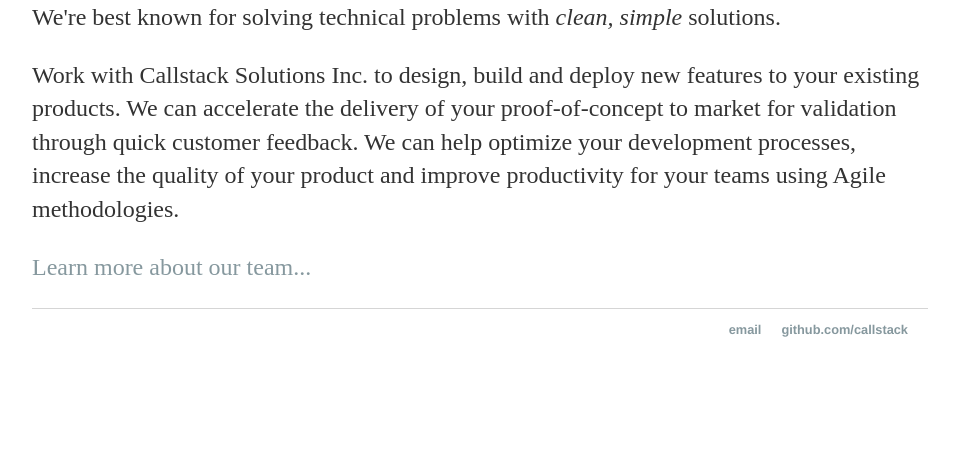
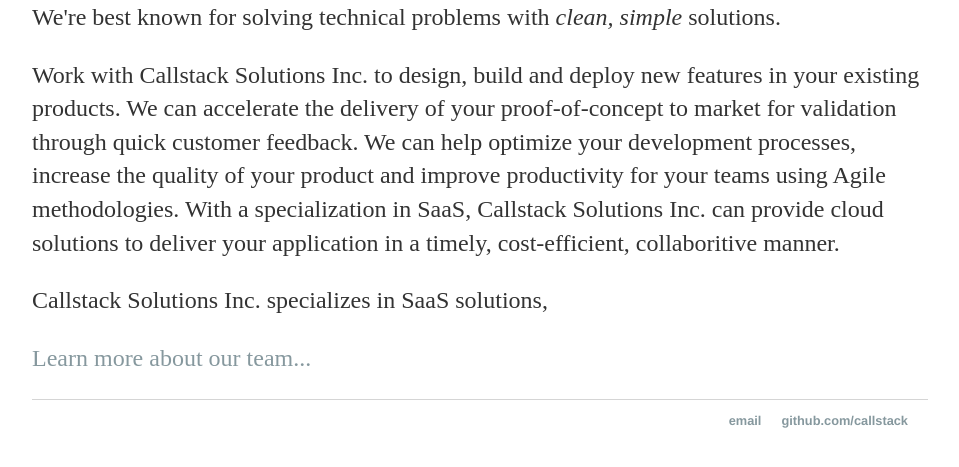
Before and after one commit to callstack-xx/callstack.github.io, a Jekyll site: the page built from index.html, in a window 1280 px wide, cut to the strip 387-854 px from the top of the page. Shown: the whole strip, without its empty margins (160-1119 px from the left). Built offline with Jekyll 4.4.1, drawn with Linux system fonts in a browser that asks for light colours.

Commit message:
Update index.html

```diff
--- a/index.html
+++ b/index.html
@@ -5,6 +5,7 @@
 
 <div class="blurb">
 	<p>We're best known for solving technical problems with <em>clean, simple</em> solutions.</p>
-	<p>Work with Callstack Solutions Inc. to design, build and deploy new features to your existing products.  We can accelerate the delivery of your proof-of-concept to market for validation through quick customer feedback.  We can help optimize your development processes, increase the quality of your product and improve productivity for your teams using Agile methodologies.</p>
+	<p>Work with Callstack Solutions Inc. to design, build and deploy new features in your existing products.  We can accelerate the delivery of your proof-of-concept to market for validation through quick customer feedback.  We can help optimize your development processes, increase the quality of your product and improve productivity for your teams using Agile methodologies.  With a specialization in SaaS, Callstack Solutions Inc. can provide cloud solutions to deliver your application in a timely, cost-efficient, collaboritive manner.</p>
+	<p>Callstack Solutions Inc. specializes in SaaS solutions, </p>
 	<p><a href="/about">Learn more about our team...</a></p>
 </div><!-- /.blurb -->
```
